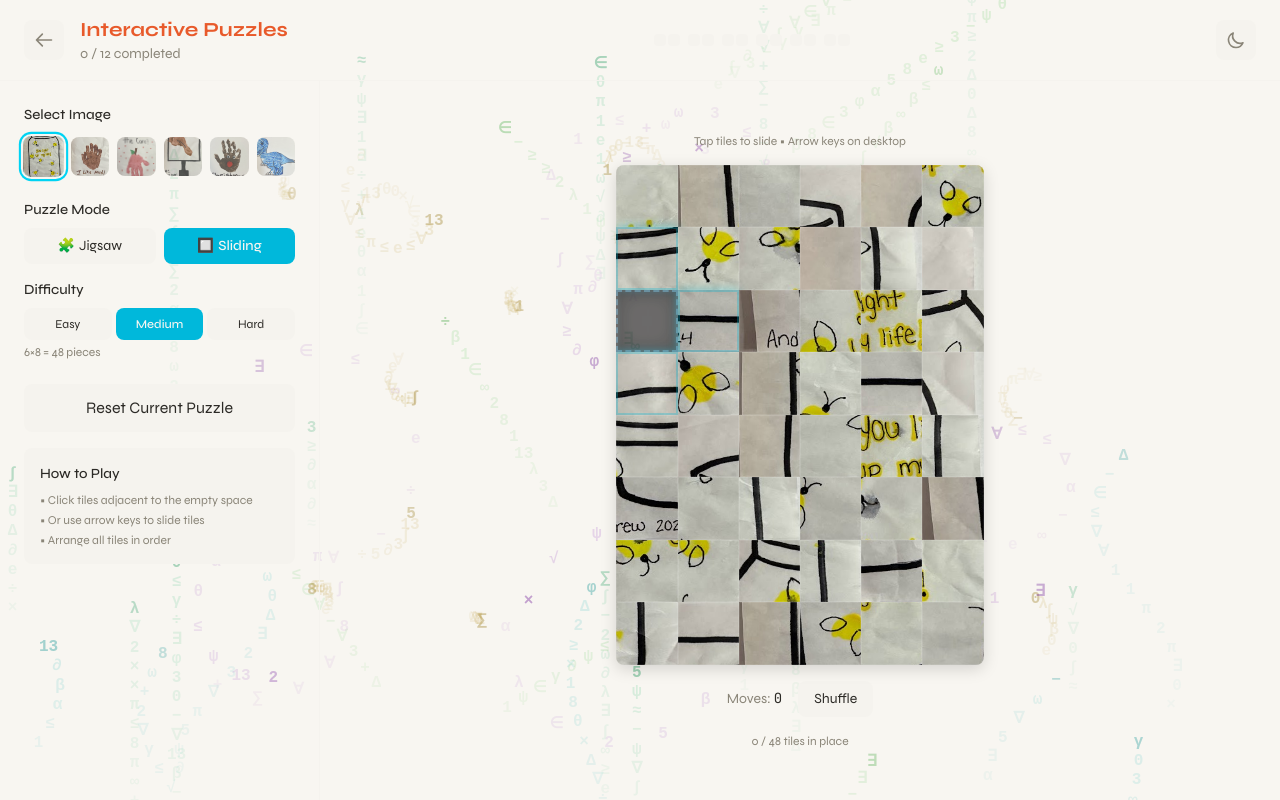
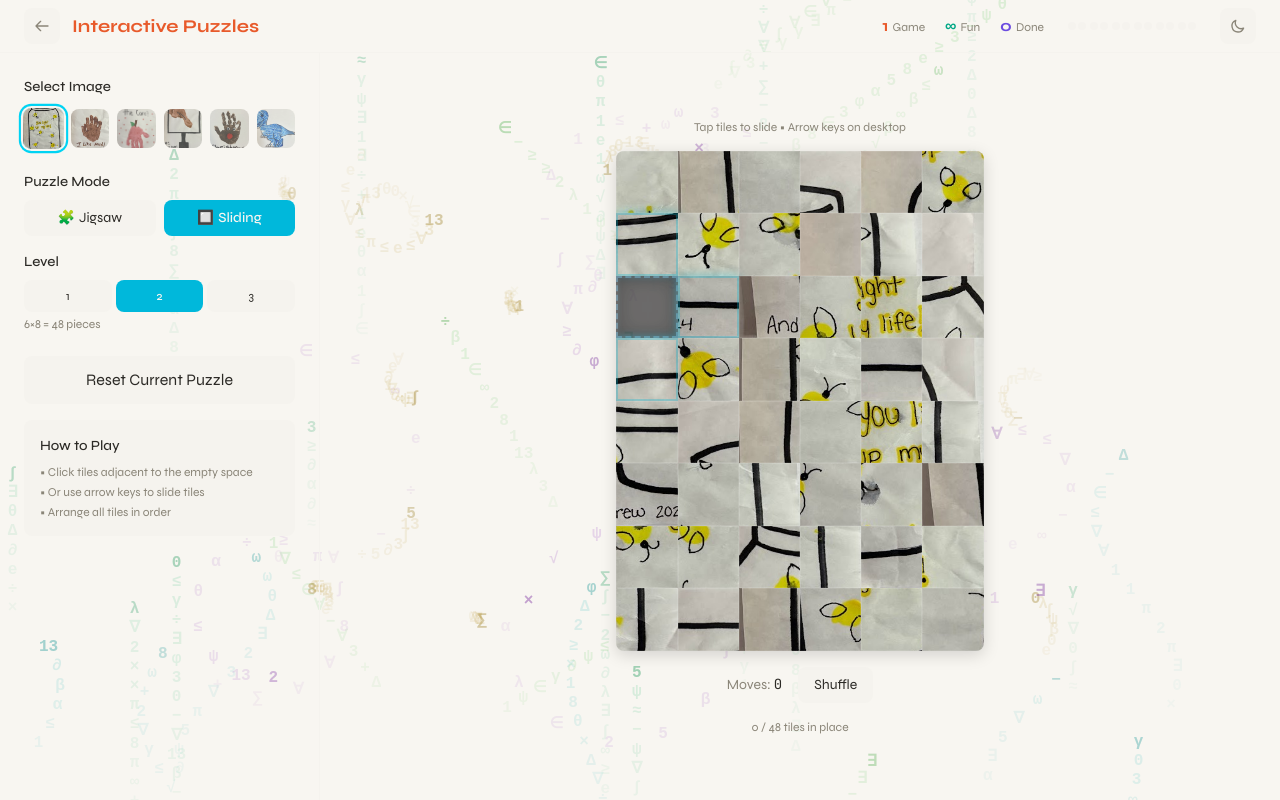
Before and after one commit to ERockzilla/untitled, a React (Vite) app: page /puzzle in a window 1280 px wide. Built offline with nearby package versions, Linux system fonts and the light colour scheme.

Commit message:
puzzle time

```diff
--- a/src/lib/puzzleUtils.ts
+++ b/src/lib/puzzleUtils.ts
@@ -36,9 +36,9 @@ export interface SlidingTile {
 
 // Difficulty multipliers (higher = smaller pieces = more pieces)
 export const DIFFICULTY_CONFIGS = {
-    easy: { pixelsPerPiece: 150, label: 'Easy' },
-    medium: { pixelsPerPiece: 100, label: 'Medium' },
-    hard: { pixelsPerPiece: 75, label: 'Hard' },
+    easy: { pixelsPerPiece: 150, label: '1' },
+    medium: { pixelsPerPiece: 100, label: '2' },
+    hard: { pixelsPerPiece: 75, label: '3' },
 } as const;
 
 export type Difficulty = keyof typeof DIFFICULTY_CONFIGS;
--- a/src/pages/Dashboard.tsx
+++ b/src/pages/Dashboard.tsx
@@ -131,8 +131,12 @@ export function Dashboard() {
               <div className="text-sm text-subtle">Libraries</div>
             </div>
             <div className="text-center">
+              <div className="text-3xl font-bold" style={{ color: '#f59e0b' }}>1</div>
+              <div className="text-sm text-subtle">Game</div>
+            </div>
+            <div className="text-center">
               <div className="text-3xl font-bold text-secondary">∞</div>
-              <div className="text-sm text-subtle">Possibilities</div>
+              <div className="text-sm text-subtle">Fun</div>
             </div>
             <div className="text-center">
               <div className="text-3xl font-bold text-tertiary">
--- a/src/pages/PuzzleGame.tsx
+++ b/src/pages/PuzzleGame.tsx
@@ -44,11 +44,28 @@ export function PuzzleGame() {
 
     // Load image dimensions when image changes
     useEffect(() => {
+        // Reset dimensions first to trigger loading state
+        setImageDimensions(null);
+
         const img = new Image();
+
         img.onload = () => {
             setImageDimensions({ width: img.width, height: img.height });
         };
+
+        img.onerror = () => {
+            console.error('Failed to load image:', selectedImage.src);
+            // Fallback to default dimensions
+            setImageDimensions({ width: 800, height: 600 });
+        };
+
         img.src = selectedImage.src;
+
+        // If the image is already cached, onload might have fired synchronously
+        // or might not fire at all in some browsers, so check complete status
+        if (img.complete && img.naturalWidth > 0) {
+            setImageDimensions({ width: img.naturalWidth, height: img.naturalHeight });
+        }
     }, [selectedImage]);
 
     // Calculate puzzle config based on image dimensions and difficulty
@@ -101,28 +118,42 @@ export function PuzzleGame() {
     return (
         <div className="min-h-screen flex flex-col">
             {/* Header */}
-            <header className="flex items-center justify-between px-4 sm:px-6 py-3 sm:py-4 border-b border-elevated gap-2">
-                <div className="flex items-center gap-2 sm:gap-4">
+            <header className="border-b border-elevated">
+                {/* Top row - title and controls */}
+                <div className="flex items-center justify-between px-4 sm:px-6 py-2 gap-2">
+                    <div className="flex items-center gap-2 sm:gap-3">
                         <Link
                             to="/"
-                        className="w-9 h-9 sm:w-10 sm:h-10 rounded-lg bg-elevated hover:bg-muted transition-colors flex items-center justify-center text-subtle hover:text-text flex-shrink-0"
+                            className="w-8 h-8 sm:w-9 sm:h-9 rounded-lg bg-elevated hover:bg-muted transition-colors flex items-center justify-center text-subtle hover:text-text flex-shrink-0"
                         >
-                        <svg className="w-5 h-5" fill="none" stroke="currentColor" viewBox="0 0 24 24">
+                            <svg className="w-4 h-4" fill="none" stroke="currentColor" viewBox="0 0 24 24">
                                 <path strokeLinecap="round" strokeLinejoin="round" strokeWidth={2} d="M10 19l-7-7m0 0l7-7m-7 7h18" />
                             </svg>
                         </Link>
-                    <div className="min-w-0">
-                        <h1 className="text-base sm:text-xl font-bold truncate" style={{ color: 'var(--color-accent, #06b6d4)' }}>
+                        <h1 className="text-sm sm:text-lg font-bold truncate" style={{ color: 'var(--color-accent, #06b6d4)' }}>
                             Interactive Puzzles
                         </h1>
-                        <p className="text-xs sm:text-sm text-subtle">
-                            {progressStats.completed} / {progressStats.total} completed
-                        </p>
+                    </div>
+
+                    {/* Stats inline on mobile, separate row on desktop */}
+                    <div className="flex items-center gap-4 sm:gap-6">
+                        <div className="flex items-center gap-3 sm:gap-5 text-center">
+                            <div>
+                                <span className="text-sm sm:text-base font-bold text-accent">1</span>
+                                <span className="text-xs text-subtle ml-1">Game</span>
+                            </div>
+                            <div>
+                                <span className="text-sm sm:text-base font-bold text-secondary">∞</span>
+                                <span className="text-xs text-subtle ml-1">Fun</span>
+                            </div>
+                            <div>
+                                <span className="text-sm sm:text-base font-bold text-tertiary">{progressStats.completed}</span>
+                                <span className="text-xs text-subtle ml-1">Done</span>
                             </div>
                         </div>
 
-                {/* Progress indicator - hidden on very small screens */}
-                <div className="hidden sm:flex items-center gap-2">
+                        {/* Progress dots - hidden on small screens */}
+                        <div className="hidden md:flex items-center gap-1">
                             {PUZZLE_IMAGES.map(img => {
                                 const p = progress[img.id];
                                 const jigsawDone = p?.jigsaw;
@@ -130,11 +161,11 @@ export function PuzzleGame() {
                                 return (
                                     <div key={img.id} className="flex gap-0.5">
                                         <div
-                                    className={`w-3 h-3 rounded-sm ${jigsawDone ? 'bg-green-500' : 'bg-elevated'}`}
+                                            className={`w-2 h-2 rounded-sm ${jigsawDone ? 'bg-green-500' : 'bg-elevated'}`}
                                             title={`${img.name} Jigsaw`}
                                         />
                                         <div
-                                    className={`w-3 h-3 rounded-sm ${slidingDone ? 'bg-green-500' : 'bg-elevated'}`}
+                                            className={`w-2 h-2 rounded-sm ${slidingDone ? 'bg-green-500' : 'bg-elevated'}`}
                                             title={`${img.name} Sliding`}
                                         />
                                     </div>
@@ -145,19 +176,21 @@ export function PuzzleGame() {
                         {/* Theme toggle button */}
                         <button
                             onClick={toggleTheme}
-                    className="w-9 h-9 sm:w-10 sm:h-10 rounded-lg bg-elevated hover:bg-muted transition-colors flex items-center justify-center text-subtle hover:text-text theme-toggle"
+                            className="w-8 h-8 sm:w-9 sm:h-9 rounded-lg bg-elevated hover:bg-muted transition-colors flex items-center justify-center text-subtle hover:text-text theme-toggle"
                             title={theme === 'light' ? 'Switch to dark mode' : 'Switch to light mode'}
                         >
                             {theme === 'light' ? (
-                        <svg className="w-5 h-5" fill="none" stroke="currentColor" viewBox="0 0 24 24">
+                                <svg className="w-4 h-4" fill="none" stroke="currentColor" viewBox="0 0 24 24">
                                     <path strokeLinecap="round" strokeLinejoin="round" strokeWidth={2} d="M20.354 15.354A9 9 0 018.646 3.646 9.003 9.003 0 0012 21a9.003 9.003 0 008.354-5.646z" />
                                 </svg>
                             ) : (
-                        <svg className="w-5 h-5" fill="none" stroke="currentColor" viewBox="0 0 24 24">
+                                <svg className="w-4 h-4" fill="none" stroke="currentColor" viewBox="0 0 24 24">
                                     <path strokeLinecap="round" strokeLinejoin="round" strokeWidth={2} d="M12 3v1m0 16v1m9-9h-1M4 12H3m15.364 6.364l-.707-.707M6.343 6.343l-.707-.707m12.728 0l-.707.707M6.343 17.657l-.707.707M16 12a4 4 0 11-8 0 4 4 0 018 0z" />
                                 </svg>
                             )}
                         </button>
+                    </div>
+                </div>
             </header>
 
             {/* Main content */}
@@ -231,10 +264,10 @@ export function PuzzleGame() {
                                 </div>
                             </div>
 
-                            {/* Difficulty */}
+                            {/* Level */}
                             <div>
                                 <label className="block text-sm font-medium text-text mb-2">
-                                    Difficulty
+                                    Level
                                 </label>
                                 <div className="grid grid-cols-3 gap-1">
                                     {(Object.keys(DIFFICULTY_CONFIGS) as Difficulty[]).map(d => (
```
Lines whose indentation alone changed are shown as unchanged.
